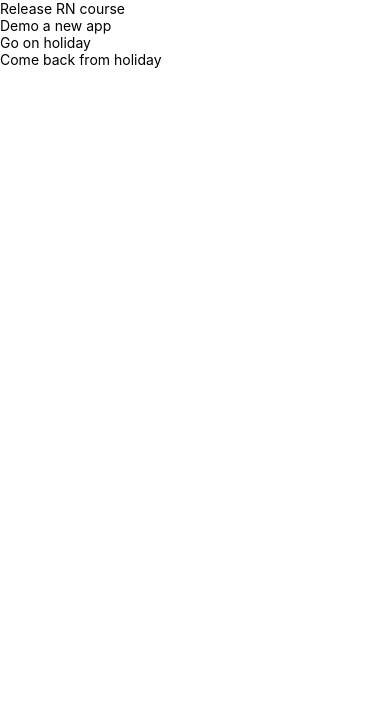
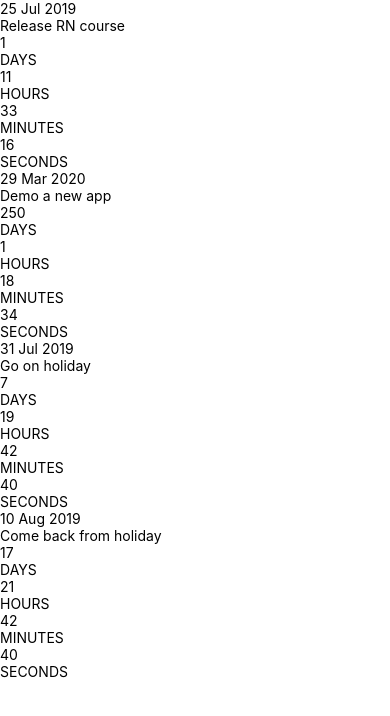
Before and after one commit to DendauwBrian/countdown-mobile-app, a React Native app: screen / in a window 390 px wide. Shown: the top 716 px of the page. Built offline with nearby package versions, Linux system fonts and the light colour scheme.

Commit message:
imported db data and show on screen

```diff
--- /dev/null
+++ b/EventCard.js
@@ -0,0 +1,47 @@
+import React from 'react';
+import {Text, View, StyleSheet} from 'react-native'
+import PropTypes from 'prop-types';
+import {formatDate, getCountdownParts} from './api';
+
+const styles = StyleSheet.create({
+
+});
+
+export default function EventCard({event}) {
+    const {days, hours, minutes, seconds} = getCountdownParts(event.date);
+
+    return(
+        <View style={styles.card}>
+            <View style={styles.cardHeader}>
+                <Text style={styles.date}>{formatDate(event.date)}</Text>
+                <Text style={styles.title}>{event.title}</Text>
+            </View>
+
+            <View style={styles.counterContainer}>
+                <View style={styles.counter}>
+                    <Text style={styles.counterText}>{days}</Text>
+                    <Text style={styles.counterLabel}>DAYS</Text>
+                </View>
+                <View style={styles.counter}>
+                    <Text style={styles.counterText}>{hours}</Text>
+                    <Text style={styles.counterLabel}>HOURS</Text>
+                </View>
+                <View style={styles.counter}>
+                    <Text style={styles.counterText}>{minutes}</Text>
+                    <Text style={styles.counterLabel}>MINUTES</Text>
+                </View>
+                <View style={styles.counter}>
+                    <Text style={styles.counterText}>{seconds}</Text>
+                    <Text style={styles.counterLabel}>SECONDS</Text>
+                </View>
+            </View>
+        </View>
+    )
+}
+
+EventCard.propTypes = {
+    event: PropTypes.shape({
+        title: PropTypes.string.isRequired,
+        date: PropTypes.instanceOf(Date)
+    })
+}
--- a/EventList.js
+++ b/EventList.js
@@ -1,12 +1,17 @@
 import React, { Component } from "react";
 import { FlatList, Text } from "react-native";
+import EventCard from './EventCard';
+
 class EventList extends Component {
   state = {
     events: []
   };
 
   componentDidMount() {
-    const allEvents = require("./db.json").events;
+    const allEvents = require("./db.json").events.map(e => ({
+        ...e,
+        date: new Date(e.date)
+    }));
     this.setState(prevState => ({
       events: allEvents
     }));
@@ -16,7 +21,7 @@
     return (
       <FlatList
         data={this.state.events}
-        renderItem={({ item }) => <Text>{item.title}</Text>}
+        renderItem={({ item }) => <EventCard event={item} />}
         keyExtractor={item => item.id}
       />
     );
--- /dev/null
+++ b/api.js
@@ -0,0 +1,21 @@
+import moment from 'moment';
+
+export function formatDate(dateString) {
+  const parsed = moment(new Date(dateString));
+
+  if (!parsed.isValid()) {
+    return dateString;
+  }
+
+  return parsed.format('D MMM YYYY');
+}
+
+export function getCountdownParts(eventDate) {
+  const duration = moment.duration(moment(new Date(eventDate)).diff(new Date()));
+  return {
+    days: parseInt(duration.as('days')),
+    hours: duration.get('hours'),
+    minutes: duration.get('minutes'),
+    seconds: duration.get('seconds'),
+  };
+}
--- a/package.json
+++ b/package.json
@@ -9,6 +9,8 @@
   },
   "dependencies": {
     "expo": "^33.0.0",
+    "moment": "^2.24.0",
+    "prop-types": "^15.7.2",
     "react": "16.8.3",
     "react-dom": "^16.8.6",
     "react-native": "https://github.com/expo/react-native/archive/sdk-33.0.0.tar.gz",
```
Also changed, not shown: 1 other file (tests, documents, lock files or other folders).
